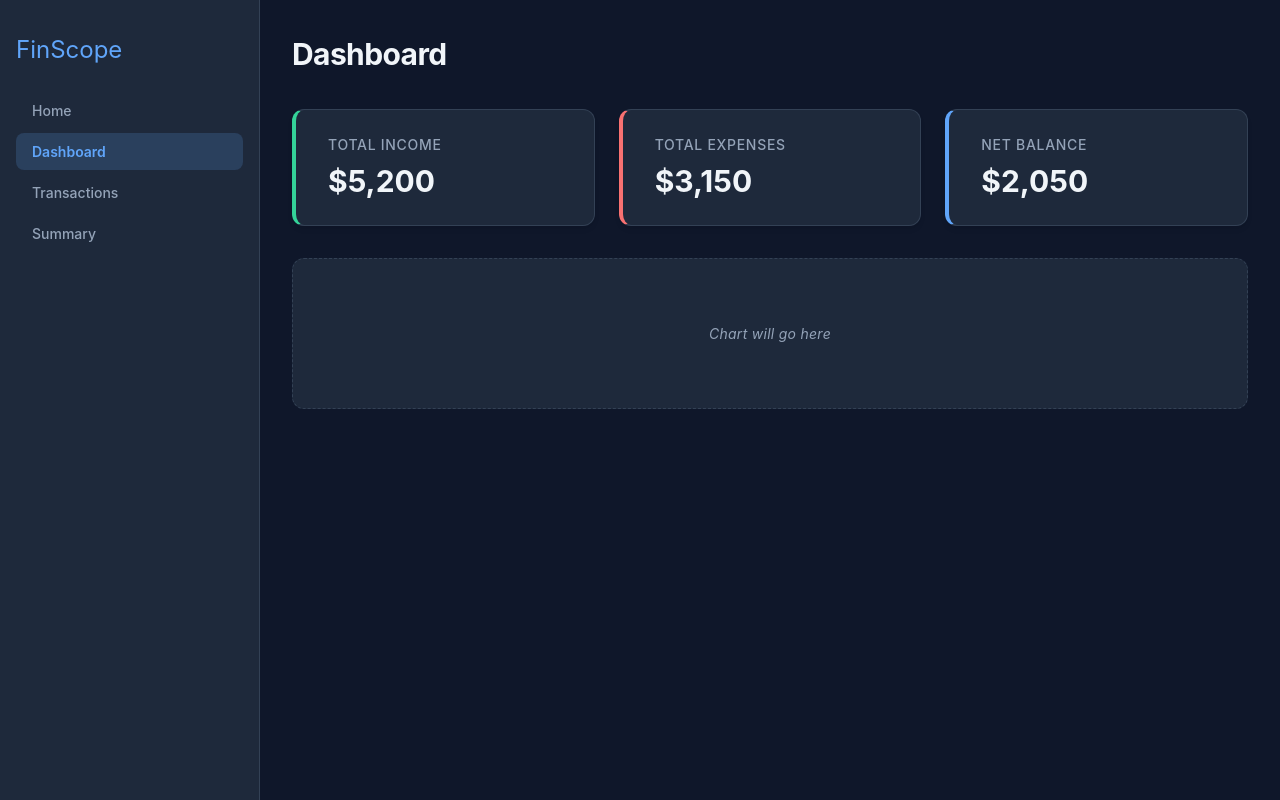
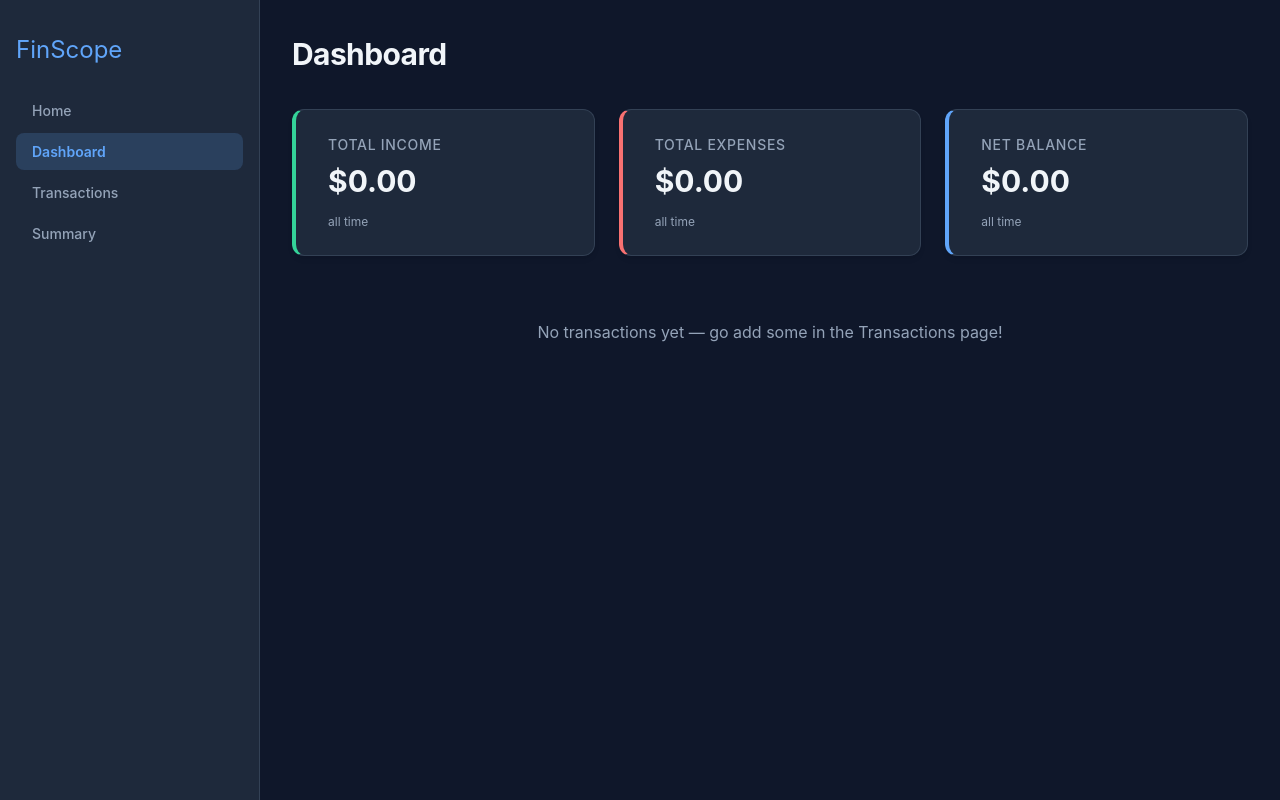
Before and after one commit to ShreyaGuleria/FinScope, a React (Vite) app: page /dashboard in a window 1280 px wide. Built offline with nearby package versions, Linux system fonts and the light colour scheme.

Commit message:
Day3: Wire Dashboard and Summary to real localStorage data

```diff
--- a/src/components/SummaryCard.jsx
+++ b/src/components/SummaryCard.jsx
@@ -1,10 +1,15 @@
 import './SummaryCard.css';
 
-export default function SummaryCard({ title, amount, color }) {
+export default function SummaryCard({ title, amount, color, subtitle }) {
   return (
     <div className="summary-card" style={{ borderLeftColor: color }}>
       <p className="summary-card__title">{title}</p>
       <p className="summary-card__amount">{amount}</p>
+      {subtitle && (
+        <p className="summary-card__subtitle" style={{ color: 'var(--color-text-muted)', fontSize: '0.75rem', marginTop: '4px' }}>
+          {subtitle}
+        </p>
+      )}
     </div>
   );
 }
--- a/src/pages/Dashboard.jsx
+++ b/src/pages/Dashboard.jsx
@@ -1,7 +1,24 @@
 import SummaryCard from '../components/SummaryCard';
+import FinanceChart from '../components/FinanceChart';
 import './Dashboard.css';
 
 export default function Dashboard() {
+  const stored = localStorage.getItem("finscope_transactions");
+  const transactions = stored ? JSON.parse(stored) : [];
+
+  const totalIncome = transactions
+    .filter(t => t.type === "Income")
+    .reduce((sum, t) => sum + Number(t.amount), 0);
+
+  const totalExpenses = transactions
+    .filter(t => t.type === "Expense")
+    .reduce((sum, t) => sum + Number(t.amount), 0);
+
+  const netBalance = totalIncome - totalExpenses;
+
+  const fmt = (val) =>
+    val.toLocaleString("en-US", { style: "currency", currency: "USD" });
+
   return (
     <div className="dashboard">
       <h1 className="dashboard__heading">Dashboard</h1>
@@ -9,24 +26,31 @@ export default function Dashboard() {
       <div className="dashboard__cards">
         <SummaryCard
           title="Total Income"
-          amount="$5,200"
+          amount={fmt(totalIncome)}
           color="var(--color-secondary)"
+          subtitle="all time"
         />
         <SummaryCard
           title="Total Expenses"
-          amount="$3,150"
+          amount={fmt(totalExpenses)}
           color="var(--color-danger)"
+          subtitle="all time"
         />
         <SummaryCard
           title="Net Balance"
-          amount="$2,050"
+          amount={fmt(netBalance)}
           color="var(--color-primary)"
+          subtitle="all time"
         />
       </div>
 
-      <div className="dashboard__chart-placeholder">
-        Chart will go here
-      </div>
+      {transactions.length === 0 ? (
+        <p style={{ textAlign: 'center', color: 'var(--color-text-muted)', marginTop: '2rem' }}>
+          No transactions yet — go add some in the Transactions page!
+        </p>
+      ) : (
+        <FinanceChart income={totalIncome} expenses={totalExpenses} />
+      )}
     </div>
   );
 }
--- a/src/pages/Summary.jsx
+++ b/src/pages/Summary.jsx
@@ -1,17 +1,46 @@
 import './Summary.css';
 
-const mockData = [
-  { month: 'July',      income: '$5,400', expenses: '$3,200', net: '$2,200' },
-  { month: 'August',    income: '$4,800', expenses: '$3,050', net: '$1,750' },
-  { month: 'September', income: '$5,200', expenses: '$3,150', net: '$2,050' },
-];
+const fmt = (val) =>
+  val.toLocaleString("en-US", { style: "currency", currency: "USD" });
+
+// "2025-09" → "September 2025"
+function formatMonthLabel(key) {
+  const [year, month] = key.split('-');
+  const date = new Date(Number(year), Number(month) - 1, 1);
+  return date.toLocaleString('en-US', { month: 'long', year: 'numeric' });
+}
 
 export default function Summary() {
+  const stored = localStorage.getItem("finscope_transactions");
+  const transactions = stored ? JSON.parse(stored) : [];
+
+  // Group by "YYYY-MM"
+  const monthMap = {};
+  transactions.forEach(t => {
+    const key = t.date.slice(0, 7); // "2025-09"
+    if (!monthMap[key]) {
+      monthMap[key] = { income: 0, expenses: 0 };
+    }
+    if (t.type === "Income") {
+      monthMap[key].income += Number(t.amount);
+    } else {
+      monthMap[key].expenses += Number(t.amount);
+    }
+  });
+
+  // Sort chronologically
+  const sortedMonths = Object.keys(monthMap).sort();
+
   return (
     <div className="summary">
       <h1 className="summary__heading">Monthly Summary</h1>
 
       <div className="summary__table-wrapper">
+        {sortedMonths.length === 0 ? (
+          <p style={{ textAlign: 'center', color: 'var(--color-text-muted)', padding: '2rem 0' }}>
+            No data to display yet.
+          </p>
+        ) : (
           <table className="summary__table">
             <thead>
               <tr>
@@ -22,16 +51,21 @@ export default function Summary() {
               </tr>
             </thead>
             <tbody>
-            {mockData.map((row) => (
-              <tr key={row.month}>
-                <td className="summary__month">{row.month}</td>
-                <td className="summary__income">{row.income}</td>
-                <td className="summary__expenses">{row.expenses}</td>
-                <td className="summary__net">{row.net}</td>
+              {sortedMonths.map((key) => {
+                const { income, expenses } = monthMap[key];
+                const net = income - expenses;
+                return (
+                  <tr key={key}>
+                    <td className="summary__month">{formatMonthLabel(key)}</td>
+                    <td className="summary__income">{fmt(income)}</td>
+                    <td className="summary__expenses">{fmt(expenses)}</td>
+                    <td className="summary__net">{fmt(net)}</td>
                   </tr>
-            ))}
+                );
+              })}
             </tbody>
           </table>
+        )}
       </div>
     </div>
   );
```
Lines whose indentation alone changed are shown as unchanged.
